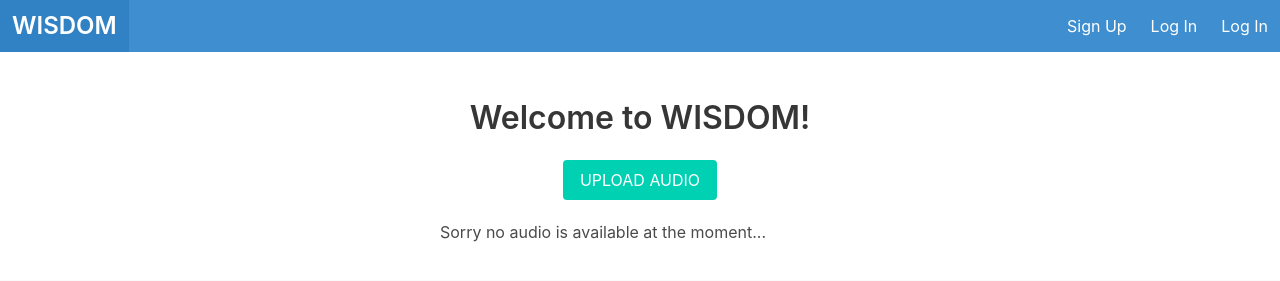
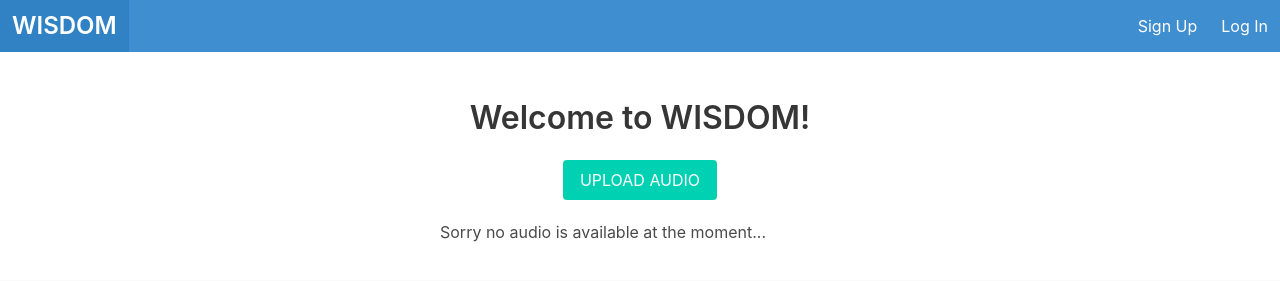
Before and after one commit to ht-90/wisdom, a Django app: page /home/ in a window 1280 px wide. Shown: the top 281 px of the page. Run offline with Django 3.2, Linux system fonts and the light colour scheme; data that the repository does not hold is empty; some libraries are stand-ins or nearby versions.

Commit message:
updated navbar options display for multiple login page url

```diff
--- a/templates/_navbar.html
+++ b/templates/_navbar.html
@@ -4,13 +4,8 @@
   </div>
   <div class="navbar-end">
     {% if not user.is_authenticated %}
-      {% if request.get_full_path != '/login/' %}
-        {% if request.get_full_path != '/signup/' %}
-        <a class="navbar-item" href="{% url 'signup' %}">Sign Up</a>
-        <a class="navbar-item" href="{% url 'login' %}">Log In</a>
-        {% endif %}
-        <a class="navbar-item" href="{% url 'login' %}">Log In</a>
-      {% endif %}
+    <a class="navbar-item" href="{% url 'signup' %}">Sign Up</a>
+    <a class="navbar-item" href="{% url 'login' %}">Log In</a>
     {% else %}
     <a class="navbar-item" href="{% url 'logout' %}">Log Out</a>
     {% endif %}
```
